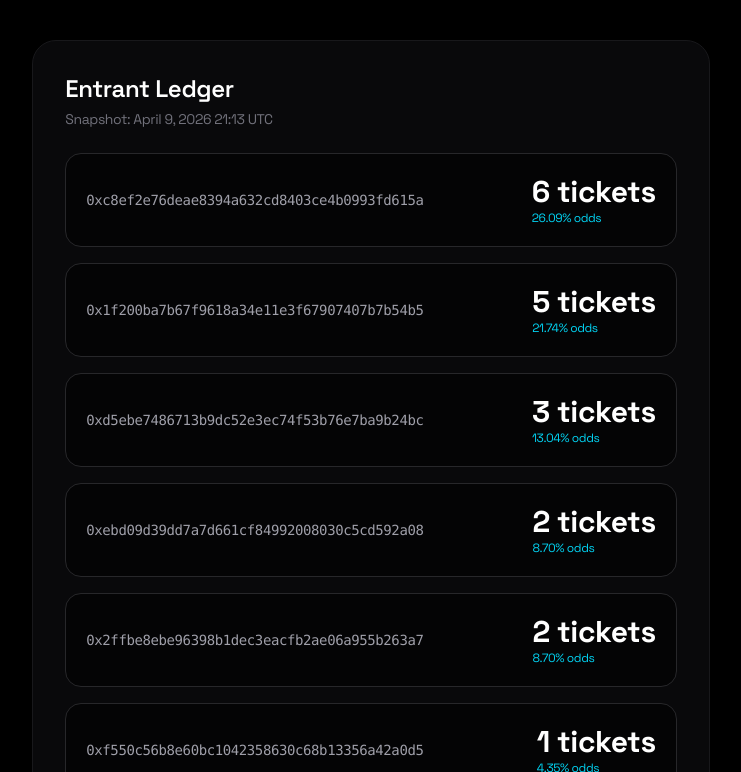
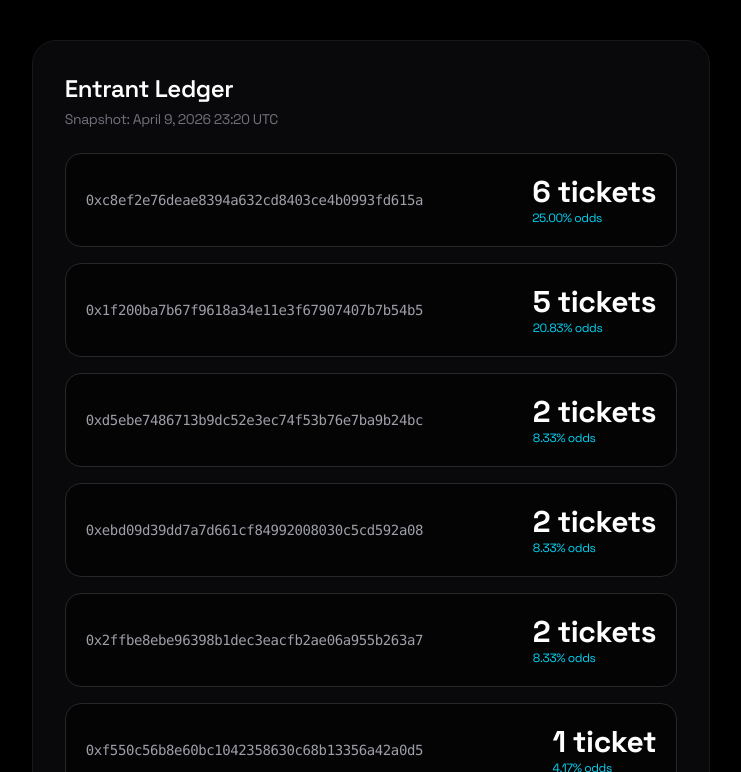
Before and after one commit to GridPhantoms/grid-keys-points, a Next.js app: page /raffle in a window 1280 px wide. Shown: the part 1048-1820 px from the top of the page, without its empty margins (269-1010 px from the left). Built offline with nearby package versions, Linux system fonts and the light colour scheme.

Commit message:
Fix ticket singular/plural + update raffle snapshot to 24 tickets

```diff
--- a/app/raffle/page.tsx
+++ b/app/raffle/page.tsx
@@ -9,7 +9,7 @@ export default function RaffleTracker() {
   const [entrants, setEntrants] = useState<any[]>([]);
   const [loading, setLoading] = useState(true);
   const [countdownEnd, setCountdownEnd] = useState<number | null>(null);
-  const [lastSnapshot] = useState("April 9, 2026 21:13 UTC");
+  const [lastSnapshot] = useState("April 9, 2026 23:20 UTC"); // Updated UTC time
   const [menuOpen, setMenuOpen] = useState(false);
 
   useEffect(() => {
@@ -161,10 +161,12 @@ export default function RaffleTracker() {
                 <div className="font-mono text-sm text-zinc-400 break-all">
                   {entrant.wallet}
                 </div>
-                <div className="flex flex-col items-end md:items-start">
-                  <p className="text-3xl font-bold text-white">{entrant.tickets} tickets</p>
-                  <p className="text-xs text-cyan-400">{entrant.odds.toFixed(2)}% odds</p>
-                </div>
+<div className="flex flex-col items-end md:items-start">
+  <p className="text-3xl font-bold text-white">
+    {entrant.tickets} {entrant.tickets === 1 ? 'ticket' : 'tickets'}
+  </p>
+  <p className="text-xs text-cyan-400">{entrant.odds.toFixed(2)}% odds</p>
+</div>
               </div>
             ))}
           </div>
```
Also changed, not shown: public/raffle-snapshot.csv.
